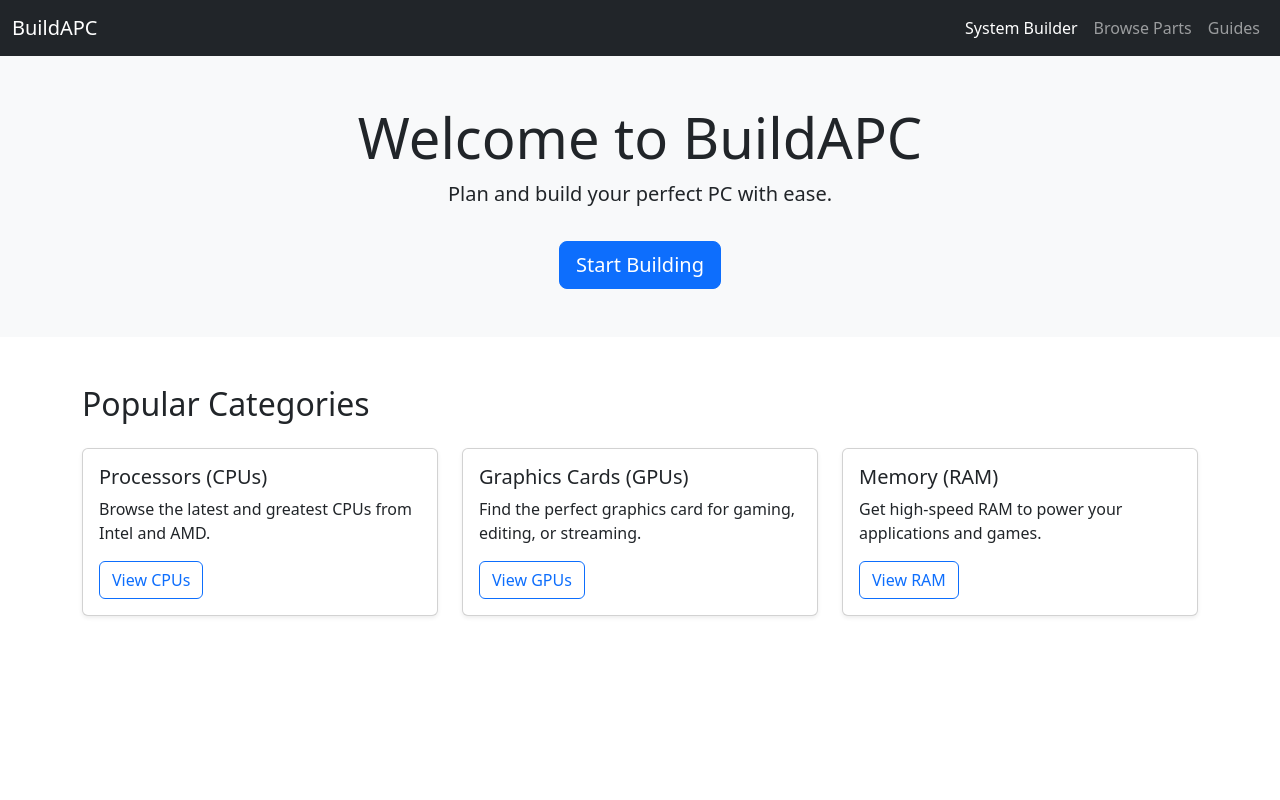
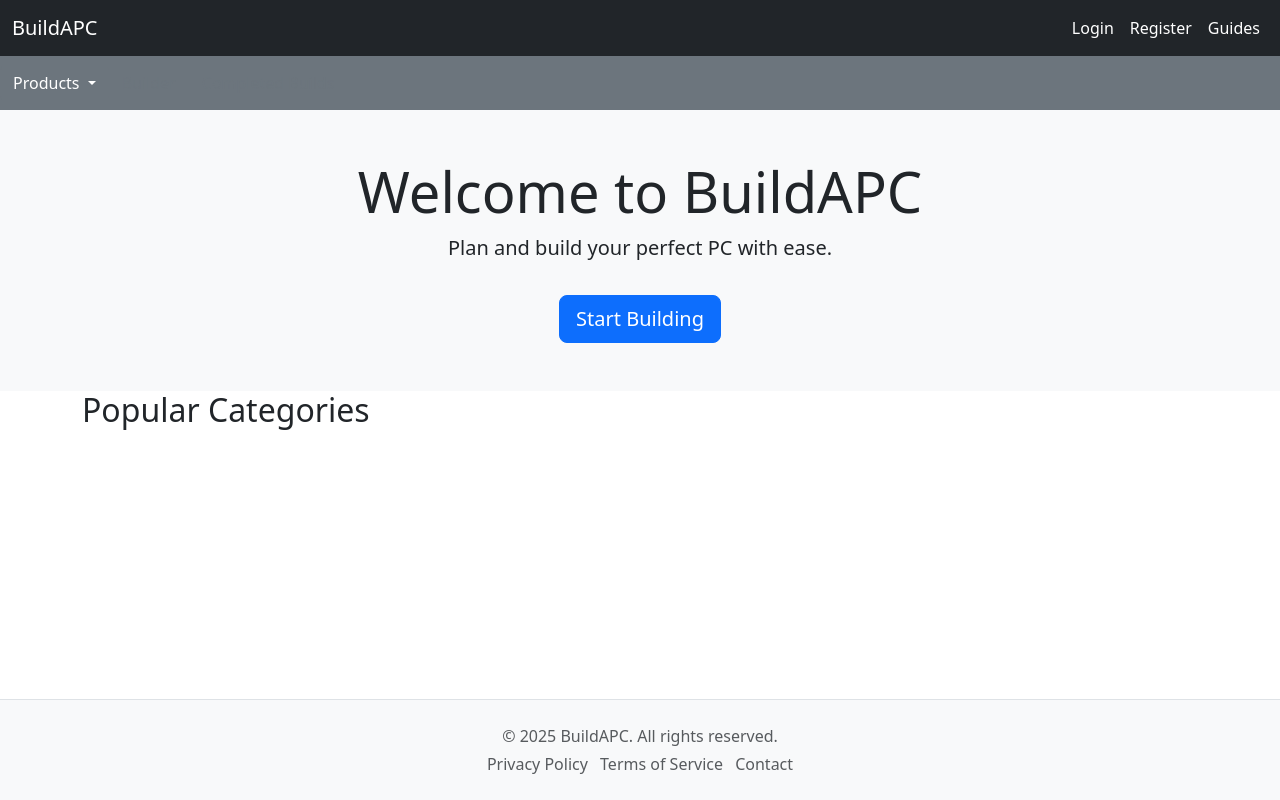
Before and after one commit to LeoBerghuis/BuildAPCProject, a PHP site: template templates/home/index.html.twig in a window 1280 px wide. Run offline with PHP 8.4, Linux system fonts and the light colour scheme; the template is opened without the code that fills it, so the values that code supplies are empty; some libraries are stand-ins or nearby versions.

Commit message:
navbar okay/better idk

```diff
--- /dev/null
+++ b/public/css/home.css
@@ -0,0 +1,15 @@
+* {
+    margin: 0;
+    padding: 0;
+    box-sizing: border-box;
+}
+
+body {
+    display: flex;
+    flex-direction: column;
+    min-height: 100vh;
+}
+
+.main {
+    flex: 1;
+}
--- a/templates/base.html.twig
+++ b/templates/base.html.twig
@@ -4,9 +4,12 @@
     <meta charset="UTF-8">
     <title>{% block title %}BuildAPC{% endblock %}</title>
     <link href="https://cdn.jsdelivr.net/npm/bootstrap@5.3.3/dist/css/bootstrap.min.css" rel="stylesheet">
+    {% block stylesheets %}{% endblock %}
 </head>
-    <body>
+<body class="d-flex flex-column min-vh-100">
+
     {% block body %}{% endblock %}
+
     <script src="https://cdn.jsdelivr.net/npm/bootstrap@5.3.3/dist/js/bootstrap.bundle.min.js"></script>
 </body>
 </html>
--- /dev/null
+++ b/templates/footer.html.twig
@@ -0,0 +1,17 @@
+{% extends 'base.html.twig' %}
+
+{% block title %}BuildAPC - Home{% endblock %}
+
+{% block body %}
+<div class="bg-light mt-5 border-top py-4">
+    <div class="container text-center text-muted">
+        <p class="mb-1">&copy; {{ "now"|date("Y") }} BuildAPC. All rights reserved.</p>
+        <ul class="list-inline mb-0">
+            <li class="list-inline-item"><a href="#" class="text-decoration-none text-muted">Privacy Policy</a></li>
+            <li class="list-inline-item"><a href="#" class="text-decoration-none text-muted">Terms of Service</a></li>
+            <li class="list-inline-item"><a href="#" class="text-decoration-none text-muted">Contact</a></li>
+        </ul>
+    </div>
+</div>
+
+{% endblock %}
--- a/templates/home/index.html.twig
+++ b/templates/home/index.html.twig
@@ -1,72 +1,30 @@
 {% extends 'base.html.twig' %}
+
+{% block stylesheets %}
+    <link rel="stylesheet" href="{{ asset('css/home.css') }}">
+{% endblock %}
 
 {% block title %}BuildAPC - Home{% endblock %}
 
 {% block body %}
-<nav class="navbar navbar-expand-lg navbar-dark bg-dark">
-    <div class="container-fluid">
-        <a class="navbar-brand" href="#">BuildAPC</a>
-        <button class="navbar-toggler" type="button" data-bs-toggle="collapse"
-                data-bs-target="#navbarNav" aria-controls="navbarNav" aria-expanded="false"
-                aria-label="Toggle navigation">
-            <span class="navbar-toggler-icon"></span>
-        </button>
-        <div class="collapse navbar-collapse" id="navbarNav">
-            <ul class="navbar-nav ms-auto">
-                <li class="nav-item">
-                    <a class="nav-link active" href="#">System Builder</a>
-                </li>
-                <li class="nav-item">
-                    <a class="nav-link" href="#">Browse Parts</a>
-                </li>
-                <li class="nav-item">
-                    <a class="nav-link" href="#">Guides</a>
-                </li>
-            </ul>
-        </div>
-    </div>
-</nav>
+    {% include 'navbar.html.twig' %}
 
-<header class="bg-light py-5 text-center">
+    <div class="main">
+        <div class="bg-light py-5 text-center">
             <div class="container">
                 <h1 class="display-4">Welcome to BuildAPC</h1>
                 <p class="lead">Plan and build your perfect PC with ease.</p>
                 <a href="#" class="btn btn-primary btn-lg mt-3">Start Building</a>
             </div>
-</header>
+        </div>
 
-<section class="py-5">
-    <div class="container">
+        <div class="container mb-5">
             <h2 class="mb-4">Popular Categories</h2>
             <div class="row g-4">
-            <div class="col-md-4">
-                <div class="card shadow-sm h-100">
-                    <div class="card-body">
-                        <h5 class="card-title">Processors (CPUs)</h5>
-                        <p class="card-text">Browse the latest and greatest CPUs from Intel and AMD.</p>
-                        <a href="#" class="btn btn-outline-primary">View CPUs</a>
+                <!-- your cards here -->
             </div>
         </div>
     </div>
-            <div class="col-md-4">
-                <div class="card shadow-sm h-100">
-                    <div class="card-body">
-                        <h5 class="card-title">Graphics Cards (GPUs)</h5>
-                        <p class="card-text">Find the perfect graphics card for gaming, editing, or streaming.</p>
-                        <a href="#" class="btn btn-outline-primary">View GPUs</a>
-                    </div>
-                </div>
-            </div>
-            <div class="col-md-4">
-                <div class="card shadow-sm h-100">
-                    <div class="card-body">
-                        <h5 class="card-title">Memory (RAM)</h5>
-                        <p class="card-text">Get high-speed RAM to power your applications and games.</p>
-                        <a href="#" class="btn btn-outline-primary">View RAM</a>
-                    </div>
-                </div>
-            </div>
-        </div>
-    </div>
-</section>
+
+    {% include 'footer.html.twig' %}
 {% endblock %}
--- /dev/null
+++ b/templates/navbar.html.twig
@@ -0,0 +1,63 @@
+{% extends 'base.html.twig' %}
+
+{% block title %}BuildAPC - Home{% endblock %}
+
+{% block body %}
+<nav class="navbar navbar-expand-lg navbar-dark bg-dark">
+    <div class="container-fluid">
+        <a class="navbar-brand" href="#">BuildAPC</a>
+        <button class="navbar-toggler" type="button" data-bs-toggle="collapse"
+                data-bs-target="#navbarNav" aria-controls="navbarNav" aria-expanded="false"
+                aria-label="Toggle navigation">
+            <span class="navbar-toggler-icon"></span>
+        </button>
+        <div class="collapse navbar-collapse" id="navbarNav">
+            <ul class="navbar-nav ms-auto">
+                <li class="nav-item">
+                    <a class="nav-link active" href="#">Login</a>
+                </li>
+                <li class="nav-item">
+                    <a class="nav-link active" href="#">Register</a>
+                </li>
+                <li class="nav-item">
+                    <a class="nav-link active" href="#">Guides</a>
+                </li>
+            </ul>
+        </div>
+    </div>
+</nav>
+
+<div class="bg-secondary  py-2">
+    <div class="products d-flex">
+<div class="dropdown">
+    <button class="btn btn-secondary dropdown-toggle" type="button" id="productsDropdown" data-bs-toggle="dropdown" aria-expanded="false">
+        Products
+    </button>
+    <div class="dropdown-menu p-3" aria-labelledby="productsDropdown" style="min-width: 250px;">
+        <a href="#" class="card mb-2 text-decoration-none text-dark">
+            <div class="card-body p-2">
+                <h6 class="card-title mb-0">CPU</h6>
+                <p class="card-text small mb-0">Processors and CPUs</p>
+            </div>
+        </a>
+        <a href="#" class="card mb-2 text-decoration-none text-dark">
+            <div class="card-body p-2">
+                <h6 class="card-title mb-0">Motherboard</h6>
+                <p class="card-text small mb-0">Mainboards for your build</p>
+            </div>
+        </a>
+        <a href="#" class="card mb-2 text-decoration-none text-dark">
+            <div class="card-body p-2">
+                <h6 class="card-title mb-0">GPU</h6>
+                <p class="card-text small mb-0">Graphics cards</p>
+            </div>
+        </a>
+    </div>
+</div>
+
+
+        <a href="#" class="btn btn-outline-secondary">Builder</a>
+        <a href="#" class="btn btn-outline-secondary">Completed Builds</a>
+    </div>
+</div>
+{% endblock %}
```
Lines whose indentation alone changed are shown as unchanged.
